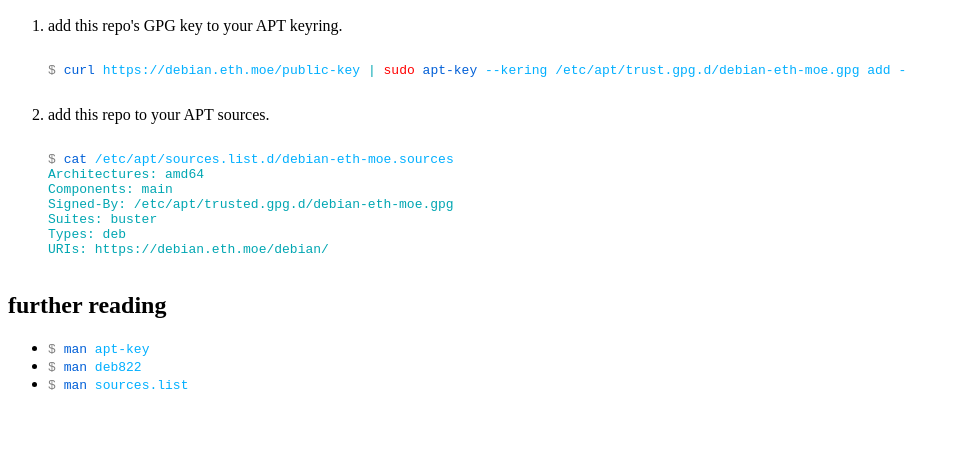
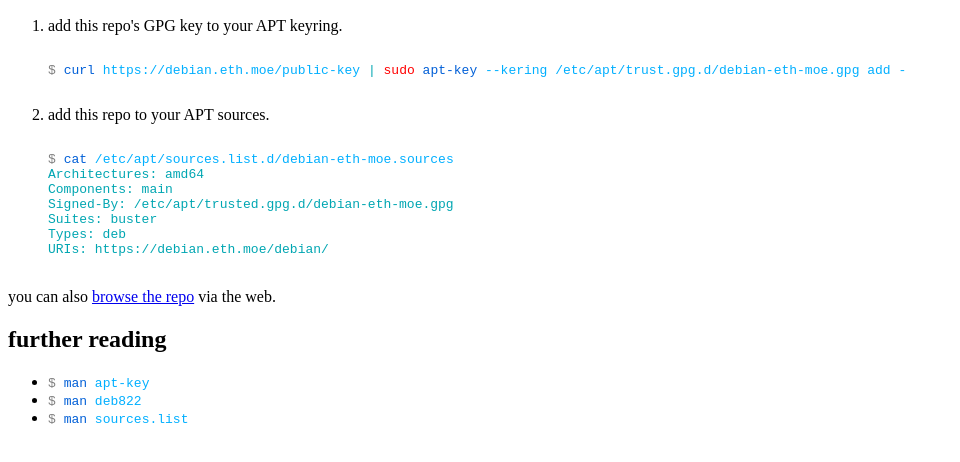
Before and after one commit to ethulhu/debian.eth.moe, a plain HTML site: page index.html in a window 1280 px wide. Shown: the part 110-572 px from the top of the page, without its empty margins (0-960 px from the left). Drawn offline with Linux system fonts and the light colour scheme.

Commit message:
add link to browse the repo itself

```diff
--- a/index.html
+++ b/index.html
@@ -52,6 +52,8 @@ URIs: https://debian.eth.moe/debian/</span></span>
 		</li>
 	</ol>
 
+	<p>you can also <a href='./debian'>browse the repo</a> via the web.</p>
+
 	<h2>further reading</h2>
 	<ul>
 		<li><code><span class=prompt>$</span> <span class='command'>man</span> <span class='argument'>apt-key</span></code></li>
```
